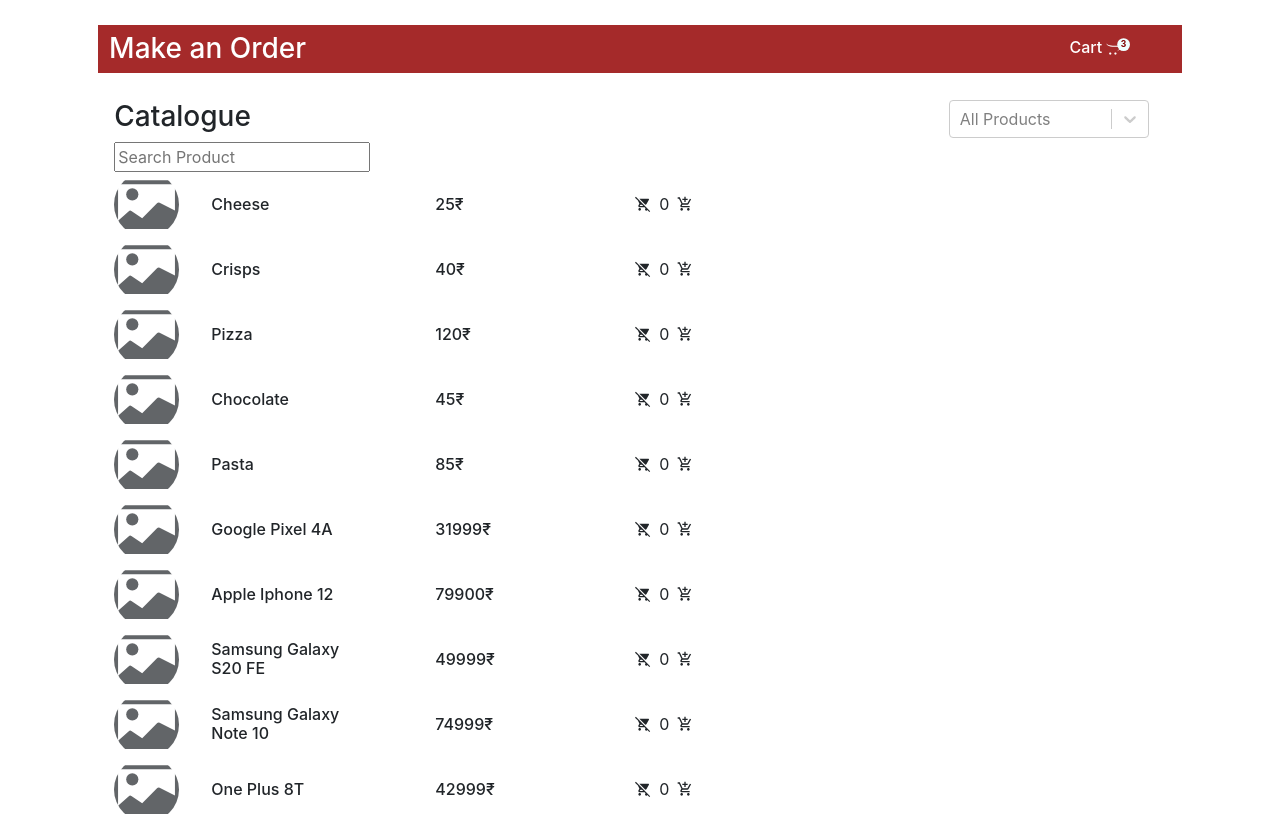
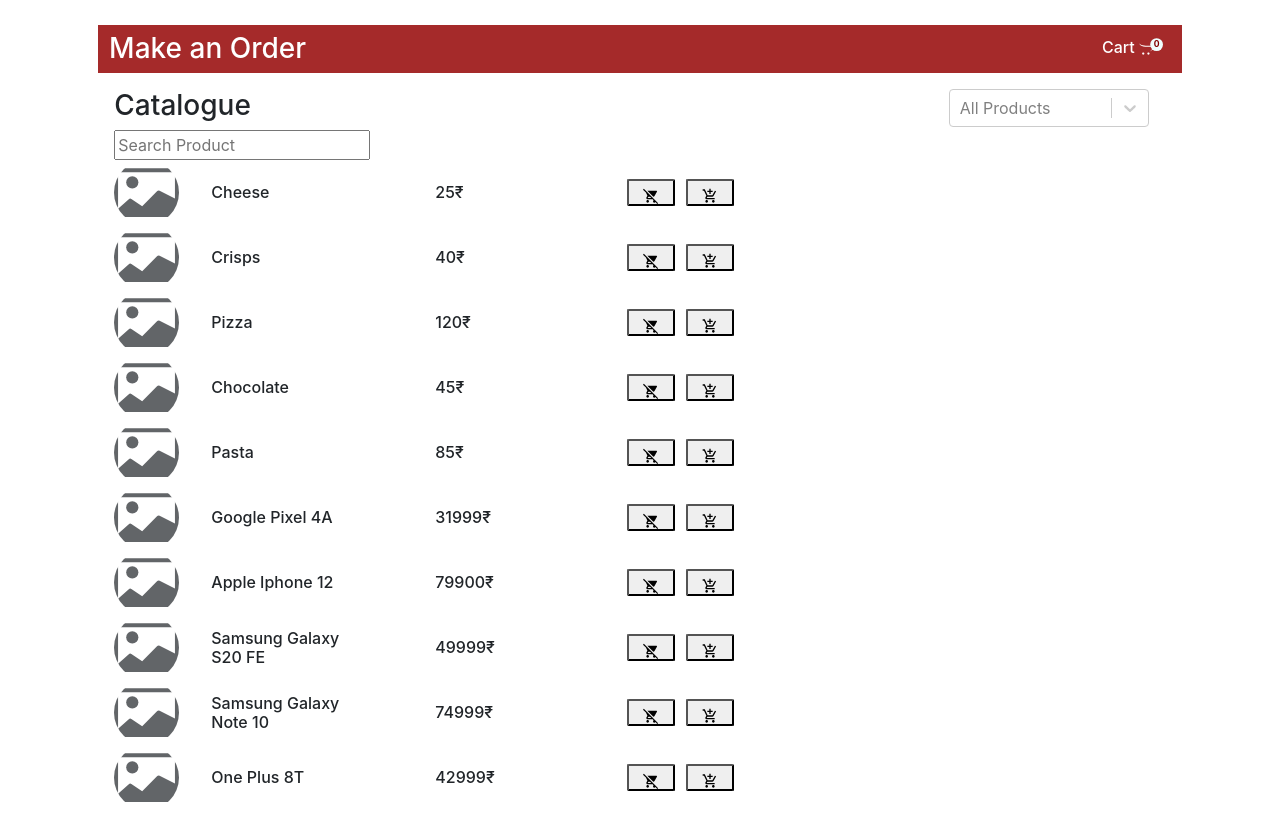
Before and after one commit to kartikeypandey26/applicateAssignment, a React (Create React App) app: page / in a window 1280 px wide. Shown: the top 816 px of the page. Built offline with nearby package versions, Linux system fonts and the light colour scheme.

Commit message:
add to cart added

```diff
--- a/src/App.css
+++ b/src/App.css
@@ -8,7 +8,7 @@
   flex-direction: row;
   align-items: flex-start;
   justify-content: space-between;
-  padding: 0.5% 4% 0.5% 1%;
+  padding: 0.5% 1% 0.5% 1%;
 }
 
 .header-text {
@@ -59,7 +59,7 @@
 }
 .add-cart-buttons {
   height: 1.7rem;
-  width: 1.7rem;
-  border-radius: 50% !important;
+  margin: auto 1% auto 0;
+  border-radius: 5% !important;
   padding: auto;
 }
--- a/src/component/Catalogue.js
+++ b/src/component/Catalogue.js
@@ -1,8 +1,10 @@
 import React, { Component } from "react";
 import { Row, Col } from "reactstrap";
 import { MdAddShoppingCart, MdRemoveShoppingCart } from "react-icons/md";
-import { BsCardImage } from "react-icons/bs";
+import { BsCardImage, BsThreeDotsVertical } from "react-icons/bs";
 import Select from "react-select";
+
+import Header from "./Header";
 import data from "../Data/MyData";
 
 const allProducts = data.allProducts;
@@ -15,8 +17,33 @@ class Catalogue extends Component {
       selectedCategory: "All Products",
       dataShowing: [],
       rawData: [],
+      cartItems: [],
     };
   }
+
+  handleAddToCart = (item) => {
+    console.log("check: ", item);
+
+    let temp = [...this.state.cartItems];
+    let isPresent = temp.find((newItem) => newItem.id == item.id);
+    if (!isPresent) {
+      temp.push(item);
+    }
+    this.setState({
+      cartItems: temp,
+    });
+  };
+
+  handleRemoveFromCart = (item) => {
+    let temp = [...this.state.cartItems];
+    let isPresent = temp.find((newItem) => newItem.id == item.id);
+    if (isPresent) {
+      temp = temp.filter((prop) => prop.id != item.id);
+    }
+    this.setState({
+      cartItems: temp,
+    });
+  };
   componentDidMount() {
     this.filterByCategory();
   }
@@ -63,6 +90,7 @@ class Catalogue extends Component {
   render() {
     return (
       <div className="my-container">
+        <Header cartItems={this.state.cartItems} />
         <Row className="pl-3 pt-3">
           <Col>
             <h3>Catalogue</h3>
@@ -94,9 +122,24 @@ class Catalogue extends Component {
                       {item.Price}
                       {"₹"}
                     </h6>
-                    <MdRemoveShoppingCart className="my-auto mx-2" />
-                    <p className="my-auto">{"0"}</p>
-                    <MdAddShoppingCart className="my-auto mx-2" />
+                    <button
+                      onClick={() => {
+                        this.handleRemoveFromCart(item);
+                      }}
+                      className="add-cart-buttons"
+                    >
+                      <MdRemoveShoppingCart className="my-auto mx-2" />
+                    </button>
+                    {/*
+                    <p className="my-auto">{"0"}</p> */}
+                    <button
+                      onClick={() => {
+                        this.handleAddToCart(item);
+                      }}
+                      className="add-cart-buttons"
+                    >
+                      <MdAddShoppingCart className="my-auto mx-2" />
+                    </button>
                   </div>
                 );
               })
--- a/src/component/Header.js
+++ b/src/component/Header.js
@@ -1,15 +1,15 @@
 import React from "react";
 import { FaOpencart } from "react-icons/fa";
 
-function Header() {
+const Header = (props) => {
   return (
-    <div className="my-container">
+    <div className="">
       <div className="header">
         <h3 className="header-text my-auto">Make an Order</h3>
 
         <div className="cart-container">
           <div className="cart-no-box">
-            <p className="cart-no">{"3"}</p>
+            <p className="cart-no">{props.cartItems.length}</p>
           </div>
           <h6 className="cart-text">{"Cart "}</h6>
           <FaOpencart className="cart-icon" />
@@ -17,6 +17,6 @@ function Header() {
       </div>
     </div>
   );
-}
+};
 
 export default Header;
--- a/src/component/Order.js
+++ b/src/component/Order.js
@@ -1,14 +1,12 @@
 import React, { Component } from "react";
 import { Row, Col } from "reactstrap";
 import { FaOpencart } from "react-icons/fa";
-import Header from "./Header";
 import Catalogue from "./Catalogue";
 
 class Order extends Component {
   render() {
     return (
       <div className="my-container">
-        <Header />
         <Catalogue />
       </div>
     );
```
Also changed, not shown: 1 other file (tests, documents, lock files or other folders).
